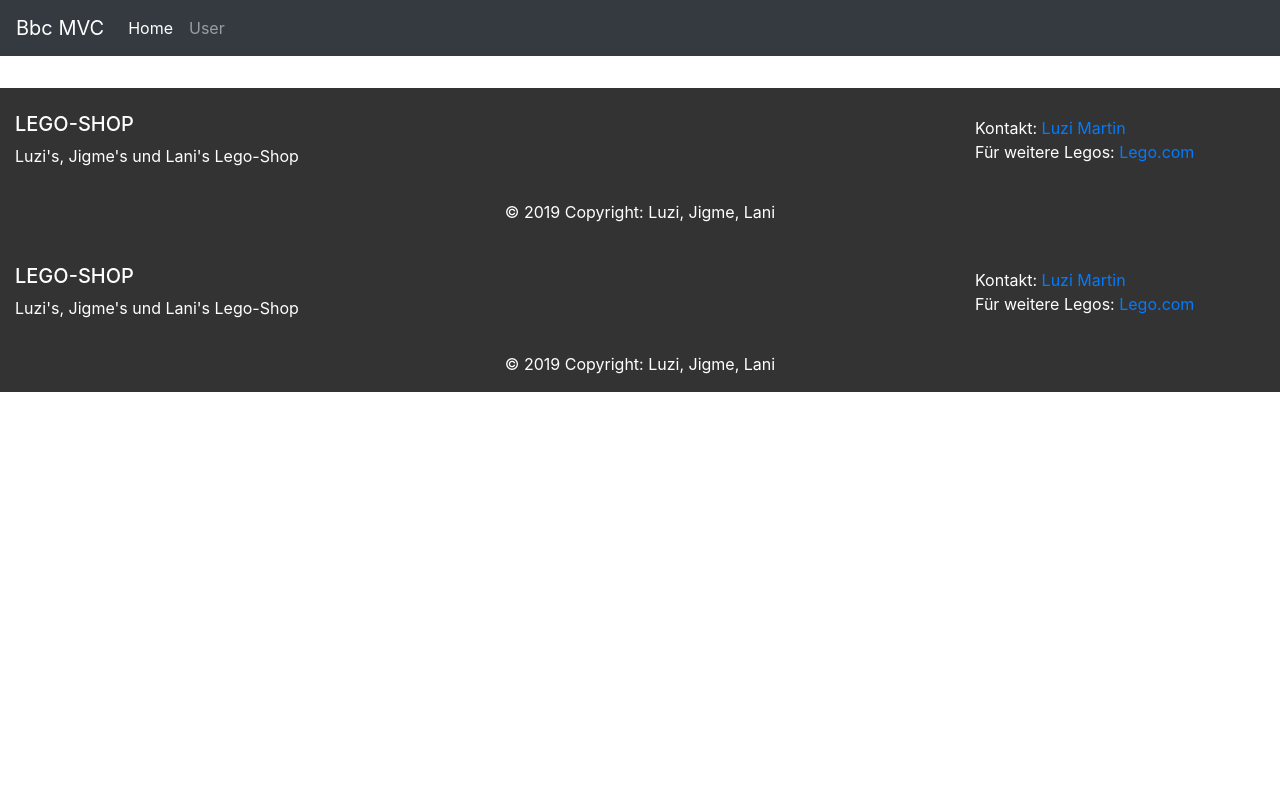
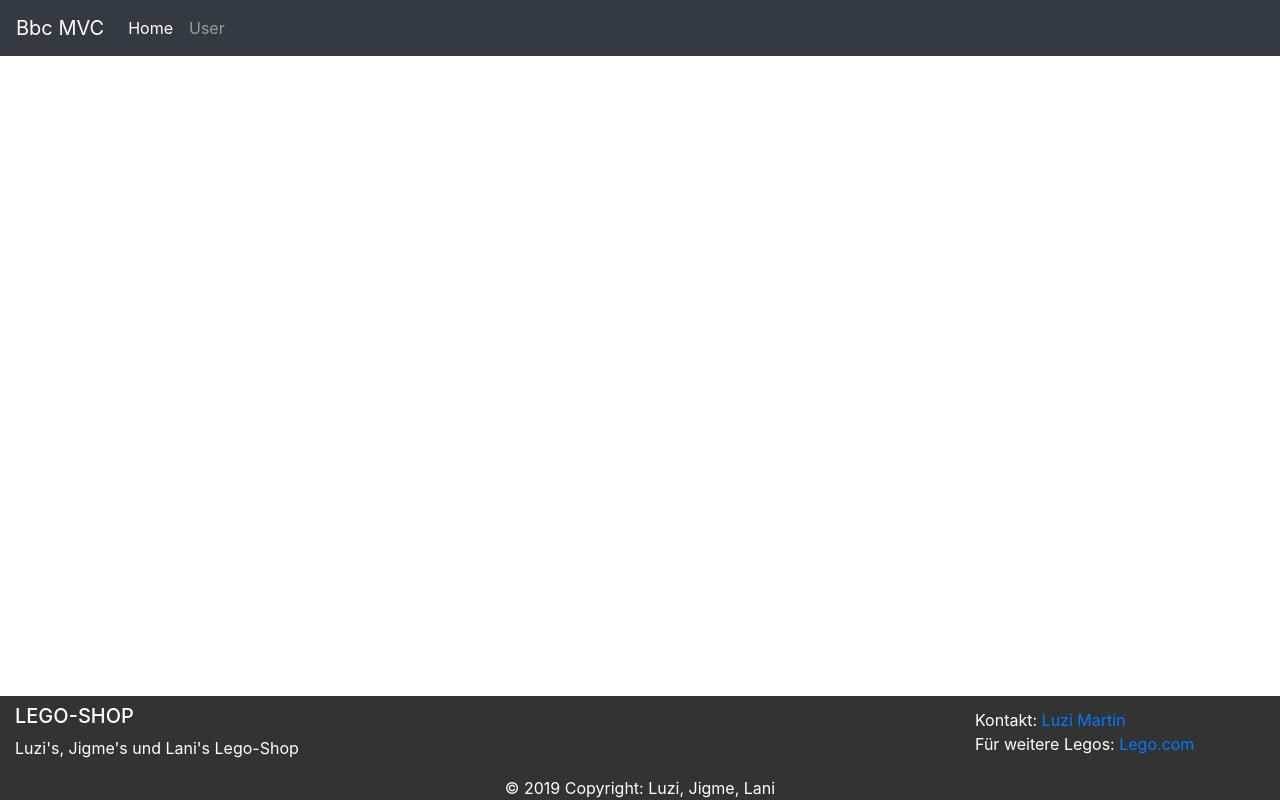
Before and after one commit to Luzi-Martin/LegoShop, a PHP site: template templates/footer.php in a window 1280 px wide. Run offline with PHP 8.4, Linux system fonts and the light colour scheme; the template is opened without the code that fills it, so the values that code supplies are empty.

Commit message:
footer realy finished

```diff
--- a/public/css/style.css
+++ b/public/css/style.css
@@ -1,6 +1,7 @@
 html {
   position: relative;
   min-height: 100%;
+  line-height: unset !important;
 }
 
 body {
@@ -16,8 +17,7 @@ body > .container {
   bottom: 0;
   width: 100%;
   /* Set the fixed height of the footer here */
-  height: 60px;
-  line-height: 60px; /* Vertically center the text there */
+ /* Vertically center the text there */
   background-color: #f5f5f5;
 }
 .footer > .container {
--- a/templates/footer.php
+++ b/templates/footer.php
@@ -1,7 +1,7 @@
     </main>
 
     <!-- Footer -->
-    <footer class="page-footer font-small blue pt-4" style="color: white; background-color: #333;">
+    <footer class="page-footer font-small blue pt-2 footer" style="color: white; background-color: #333; height: Auto;">
 
       <!-- Footer Links -->
       <div class="container-fluid text-center text-md-left">
@@ -47,7 +47,7 @@
       <!-- Footer Links -->
 
       <!-- Copyright -->
-      <div class="footer-copyright text-center py-3">© 2019 Copyright:
+      <div class="footer-copyright text-center">© 2019 Copyright:
         <span>Luzi, Jigme, Lani</span>
       </div>
       <!-- Copyright -->
```
